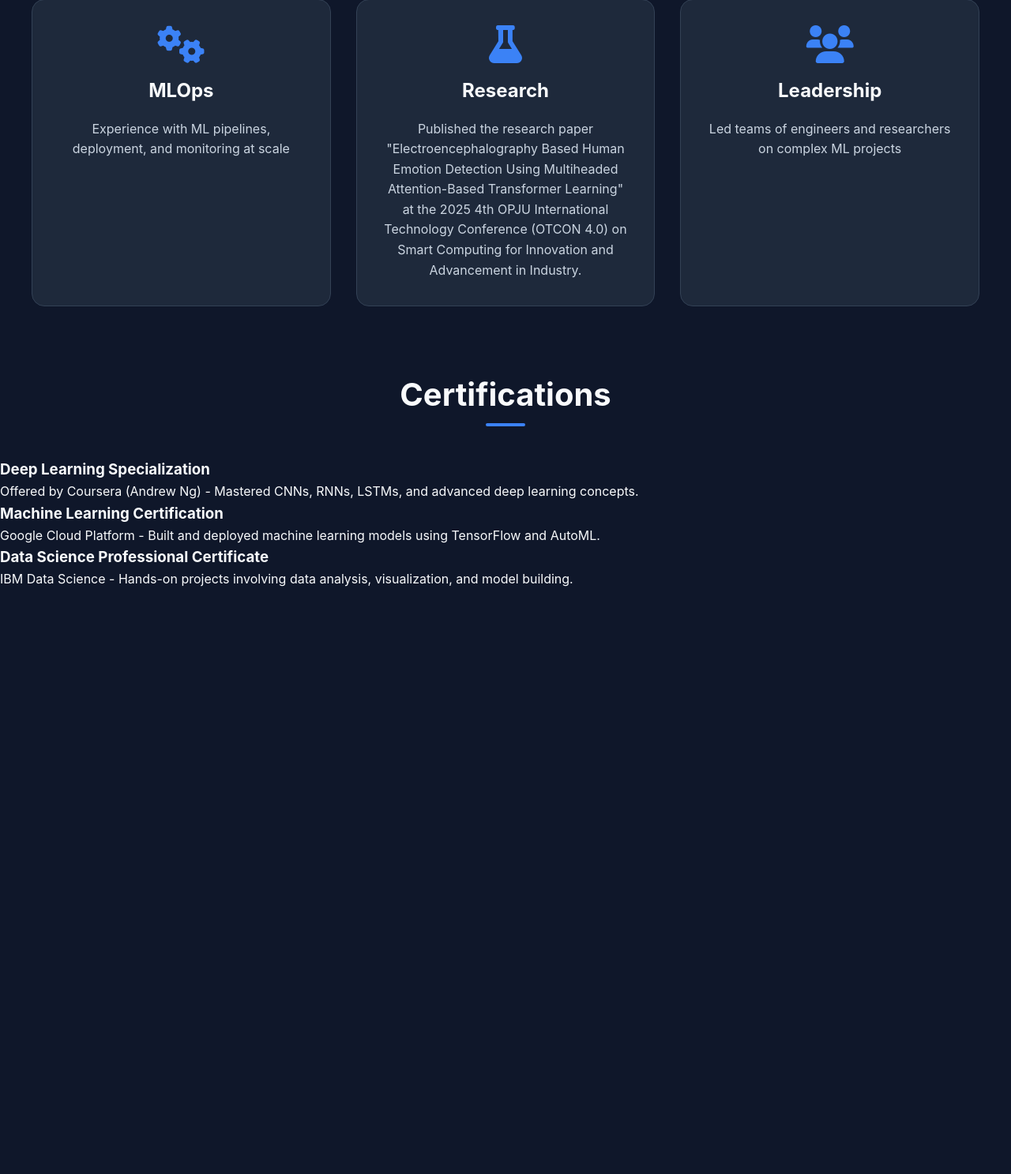
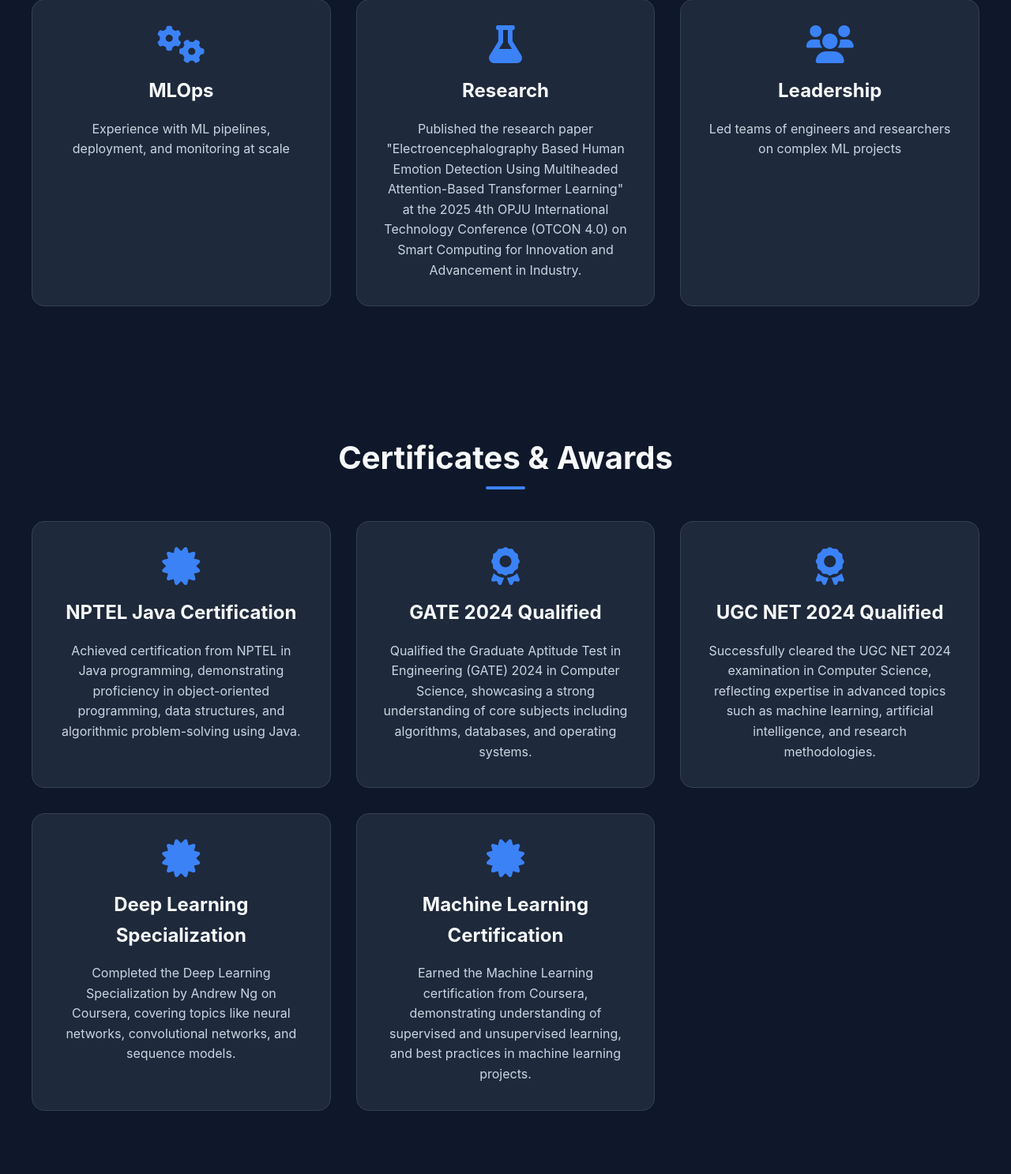
Before and after one commit to Philomathic01/Portfolio1, a Django app: page / in a window 1280 px wide. Shown: the part 2759-4246 px from the top of the page at 79% size. Before the commit the page ends 3502 px from the top, so only its background shows below. Run offline with Django 5.2, Linux system fonts and the light colour scheme.

Commit message:
Update index.html

```diff
--- a/main/templates/main/index.html
+++ b/main/templates/main/index.html
@@ -212,23 +212,48 @@
     </section>
 
      <!-- Certifications Section -->
-    <section class="certifications" id="certifications">
-        <h2 class="section-title">Certifications</h2>
-        <div class="certifications-grid">
-            <div class="certification-card" data-aos="zoom-in">
-                <h3>Deep Learning Specialization</h3>
-                <p>Offered by Coursera (Andrew Ng) - Mastered CNNs, RNNs, LSTMs, and advanced deep learning concepts.</p>
-            </div>
-            <div class="certification-card" data-aos="zoom-in">
-                <h3>Machine Learning Certification</h3>
-                <p>Google Cloud Platform - Built and deployed machine learning models using TensorFlow and AutoML.</p>
-            </div>
-            <div class="certification-card" data-aos="zoom-in">
-                <h3>Data Science Professional Certificate</h3>
-                <p>IBM Data Science - Hands-on projects involving data analysis, visualization, and model building.</p>
-            </div>
+
+   <section class="skills" id="certificates">
+    <h2 class="section-title">Certificates & Awards</h2>
+    <div class="skills-grid">
+
+        <!-- NPTEL Java Certification -->
+        <div class="skill-card" data-aos="zoom-in">
+            <i class="fas fa-certificate"></i>
+            <h3>NPTEL Java Certification</h3>
+            <p>Achieved certification from NPTEL in Java programming, demonstrating proficiency in object-oriented programming, data structures, and algorithmic problem-solving using Java.</p>
         </div>
-    </section>
+
+        <!-- GATE 2024 Qualification -->
+        <div class="skill-card" data-aos="zoom-in">
+            <i class="fas fa-award"></i>
+            <h3>GATE 2024 Qualified</h3>
+            <p>Qualified the Graduate Aptitude Test in Engineering (GATE) 2024 in Computer Science, showcasing a strong understanding of core subjects including algorithms, databases, and operating systems.</p>
+        </div>
+
+        <!-- UGC NET 2024 Qualification -->
+        <div class="skill-card" data-aos="zoom-in">
+            <i class="fas fa-award"></i>
+            <h3>UGC NET 2024 Qualified</h3>
+            <p>Successfully cleared the UGC NET 2024 examination in Computer Science, reflecting expertise in advanced topics such as machine learning, artificial intelligence, and research methodologies.</p>
+        </div>
+
+        <!-- Additional Certifications -->
+        <div class="skill-card" data-aos="zoom-in">
+            <i class="fas fa-certificate"></i>
+            <h3>Deep Learning Specialization</h3>
+            <p>Completed the Deep Learning Specialization by Andrew Ng on Coursera, covering topics like neural networks, convolutional networks, and sequence models.</p>
+        </div>
+
+        <div class="skill-card" data-aos="zoom-in">
+            <i class="fas fa-certificate"></i>
+            <h3>Machine Learning Certification</h3>
+            <p>Earned the Machine Learning certification from Coursera, demonstrating understanding of supervised and unsupervised learning, and best practices in machine learning projects.</p>
+        </div>
+
+    </div>
+</section>
+
 
     <script src="/static/js/main.js"></script>
 </body>
```
